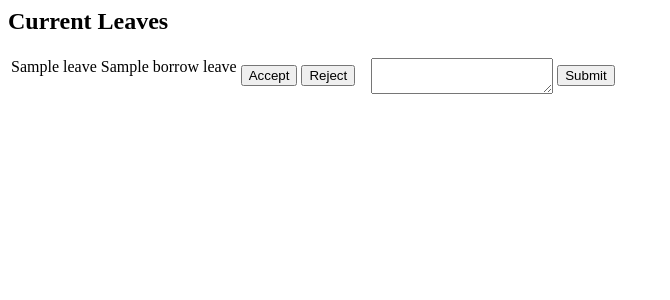
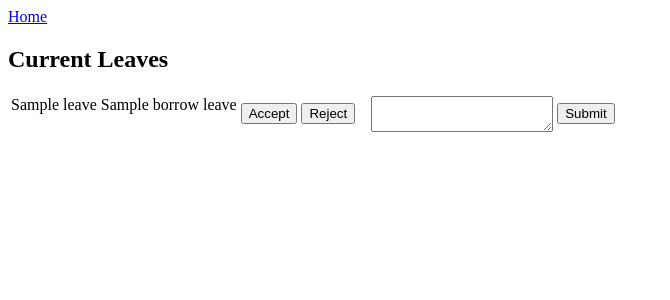
Before and after one commit to soumilkanwal80/Leave-Management-System, a Flask app: page /viewLeaves/1/1 in a window 1280 px wide. Shown: the top 300 px of the page, without its empty margins (0-670 px from the left). Run offline with Flask 2, Linux system fonts and the light colour scheme; a database or web service that is not in the repository returns one stand-in record (values such as "Sample title"); data that the repository does not hold is empty; some libraries are stand-ins or nearby versions.

Commit message:
home link

```diff
--- a/templates/displayLeaves.html
+++ b/templates/displayLeaves.html
@@ -1,5 +1,6 @@
 <html>
     <body>
+        <a href="{{url_for('home')}}">Home</a>
         <h2>Current Leaves</h2>
         <table>
             {%for row in data%}
```
